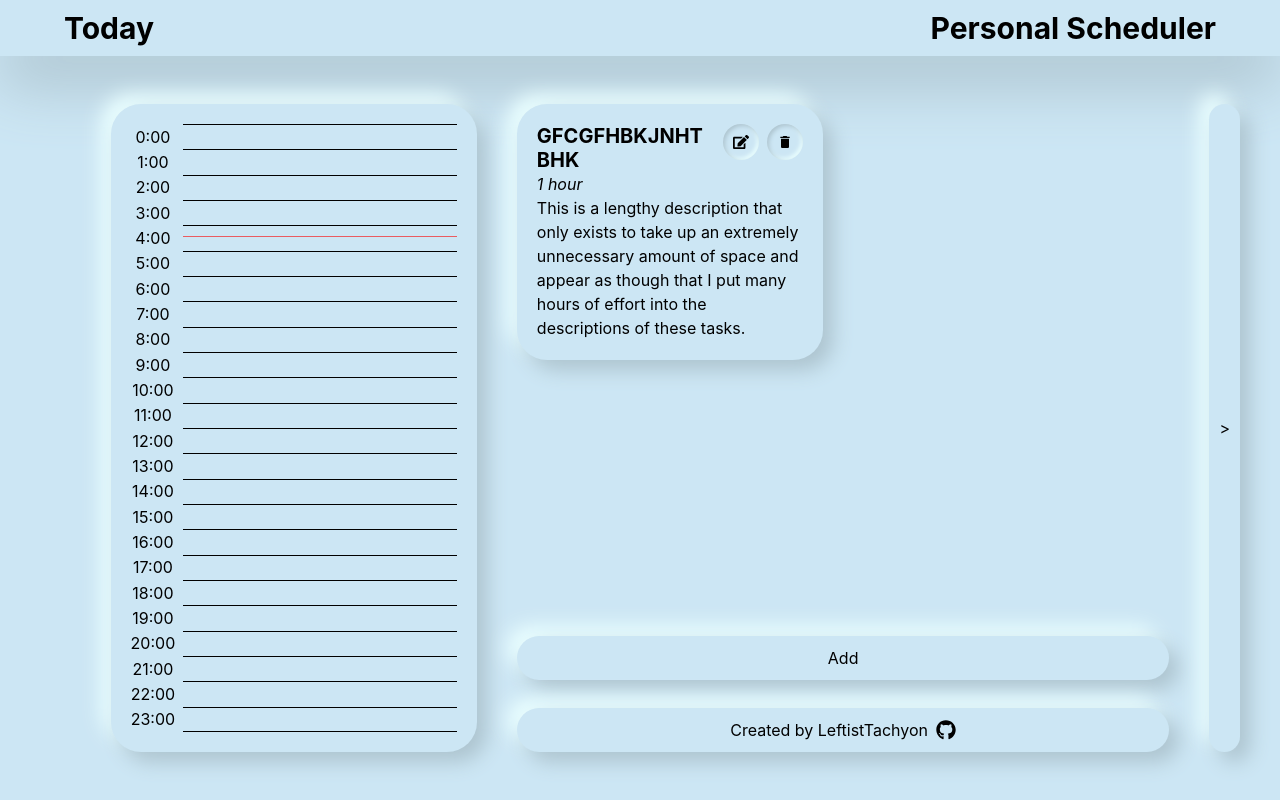
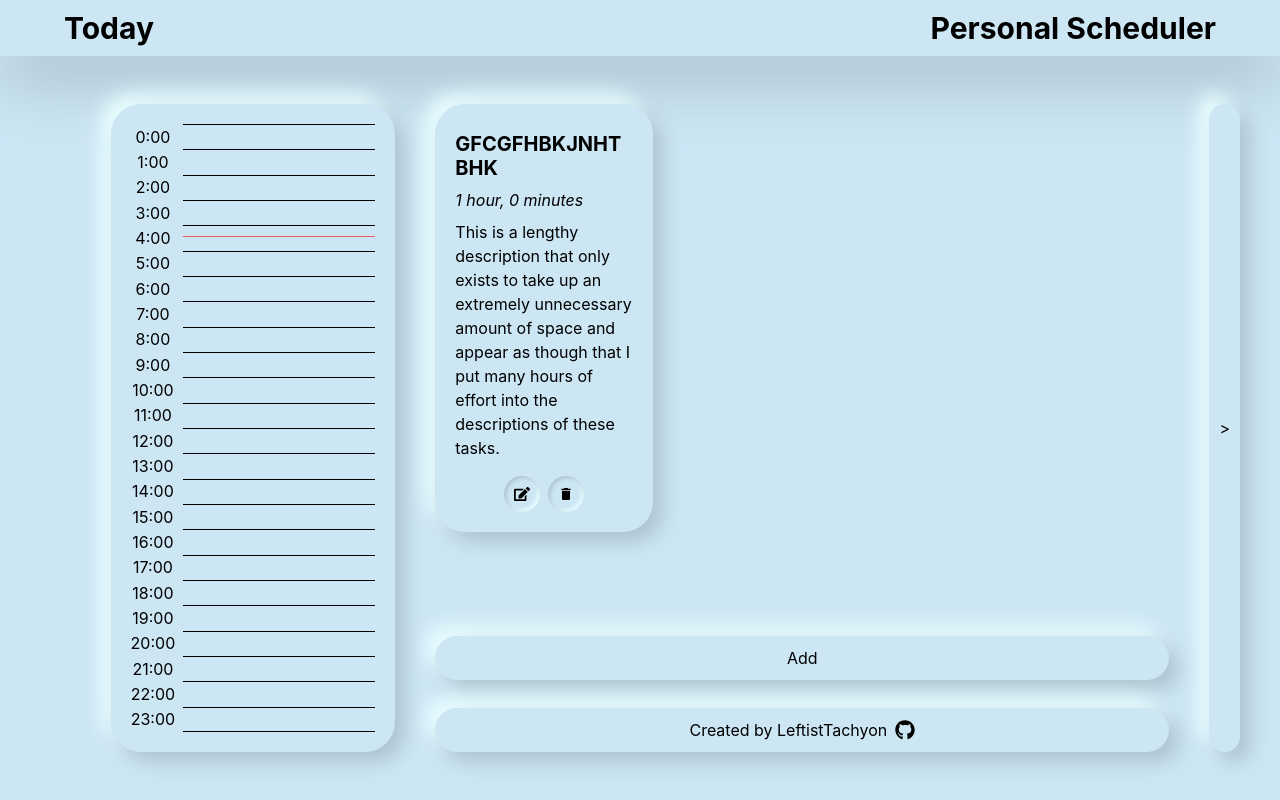
Before and after one commit to LeftistTachyon/personal-scheduler, a Next.js app: page / in a window 1280 px wide. Built offline with nearby package versions, Linux system fonts and the light colour scheme.

Commit message:
Made the cards editable
Also, title change

```diff
--- a/src/config.ts
+++ b/src/config.ts
@@ -8,22 +8,12 @@ type MetaType = {
 };
 
 const META: MetaType = {
-	title: "NextJS ChakraUI Template | Hazim Arafa",
+	title: "Personal Scheduler",
 	lang: "en-us",
-	description:
-		"Boilerplate built to scale containing Typescript + NextJS + ChakraUI + Google Analytics + ESLint + Jest + Styled Components + Icons",
-	url: "https://boilerplate.hazimarafa.tech",
+	description: "A little web app for scheduling your day",
+	url: "http://personal-scheduler.vercel.app/",
 	image: "/logo.png",
-	tags: [
-		"nextjs",
-		"typescript",
-		"chakraui",
-		"google analytics",
-		"eslint",
-		"jest",
-		"styled components",
-		"icons",
-	],
+	tags: ["schedule", "organize", "app"],
 };
 
 export { META };
--- a/src/pages/index.tsx
+++ b/src/pages/index.tsx
@@ -3,20 +3,33 @@ import {
 	BoxProps,
 	Center,
 	Divider,
+	FormControl,
+	FormLabel,
 	Grid,
 	Heading,
+	HStack,
 	Icon,
+	Input,
+	NumberDecrementStepper,
+	NumberIncrementStepper,
+	NumberInput,
+	NumberInputField,
+	NumberInputStepper,
 	SimpleGrid,
 	Stack,
 	StackProps,
 	Text,
+	Textarea,
+	useBoolean,
 	useInterval,
 	VStack,
 } from "@chakra-ui/react";
 import NextChakraLink from "@components/nextChakraLink";
 import { DateTime, Duration } from "luxon";
-import React, { cloneElement, useState } from "react";
-import { FaEdit, FaGithub } from "react-icons/fa";
+import { useLayoutEffect } from "react";
+import { useRef } from "react";
+import { ChangeEvent, cloneElement, useEffect, useState } from "react";
+import { FaCheck, FaEdit, FaGithub } from "react-icons/fa";
 import { MdDelete } from "react-icons/md";
 
 const shownHours: string[] = [
@@ -58,6 +71,9 @@ const todoItems: TodoItemData[] = [
 
 export default function Home() {
 	const [now, setNow] = useState(DateTime.now());
+	useEffect(() => {
+		setNow(DateTime.now());
+	}, []);
 	useInterval(() => {
 		setNow(DateTime.now());
 	}, 60_000);
@@ -70,8 +86,9 @@ export default function Home() {
 			spacing={10}
 			justifySelf="stretch"
 			align="stretch"
+			direction="row"
 			p={10}
-			direction="row"
+			minW="100vw"
 		>
 			<GridItem
 				as="button"
@@ -111,42 +128,17 @@ export default function Home() {
 					/>
 				</Grid>
 			</GridItem>
-			<VStack flex={2} align="stretch" spacing={7}>
+			<VStack flex={{ base: 2, lg: 3 }} align="stretch" spacing={7}>
 				<Box flex={1}>
-					<SimpleGrid columns={2} spacing={10}>
+					<SimpleGrid
+						columns={{ base: 1, lg: 2, xl: 3 }}
+						spacing={10}
+					>
 						{todoItems
 							.filter((item) => !item.isFixed)
 							.map((item) => (
-								<TodoItem data={item} />
+								<TodoItem data={item} key={item.title} />
 							))}
-						{/* <TodoItem
-							title="Test item 1"
-							description="This is a lengthy description that only exists
-								to take up an extremely unnecessary amount of
-								space and appear as though that I put many hours
-								of effort into the descriptions of these tasks."
-						/>
-						<TodoItem
-							title="Test item 1"
-							description="This is a lengthy description that only exists
-								to take up an extremely unnecessary amount of
-								space and appear as though that I put many hours
-								of effort into the descriptions of these tasks."
-						/>
-						<TodoItem
-							title="Test item 1"
-							description="This is a lengthy description that only exists
-								to take up an extremely unnecessary amount of
-								space and appear as though that I put many hours
-								of effort into the descriptions of these tasks."
-						/>
-						<TodoItem
-							title="Test item 3"
-							description="This is a lengthy description that only exists
-								to take up an extremely unnecessary amount of
-								space and appear as though that I put many hours
-								of effort into the descriptions of these tasks."
-						/> */}
 					</SimpleGrid>
 				</Box>
 				<GridItem as="button">
@@ -190,32 +182,116 @@ type TodoItemData = {
 	duration: Duration;
 	startTime?: DateTime;
 };
-type TodoItemProps = BoxProps & { data: TodoItemData };
+type TodoItemProps = StackProps & { data: TodoItemData };
 
 function TodoItem({
-	data: { title, description, duration },
+	data: { title: defaultTitle, description: defaultDescription, duration },
 	...props
 }: TodoItemProps): JSX.Element {
+	const [editing, setEditing] = useBoolean();
+	const [title, setTitle] = useState(defaultTitle);
+	const [description, setDescription] = useState(defaultDescription);
+	const [minutes, setMinutes] = useState(duration.as("minutes"));
+	const textRef = useRef<HTMLTextAreaElement>();
+
+	// useEffect(() => {
+	// 	if (editing) {
+	// 		console.log("Editing", duration.as("hours"));
+	// 		setMinutes(duration.as("minutes"));
+	// 	} else {
+	// 		console.log("Not editing");
+	// 	}
+	// }, [editing]);
+
+	useLayoutEffect(() => {
+		if (editing) {
+			textRef.current.style.height = "auto";
+			textRef.current.style.height = textRef.current.scrollHeight + "px";
+		}
+	}, [editing]);
+
+	function updateTextareaHeight(e: ChangeEvent<HTMLTextAreaElement>) {
+		e.target.style.height = "auto";
+		e.target.style.height = e.target.scrollHeight + "px";
+	}
+
 	return (
-		<Box
+		<VStack
 			p={5}
 			rounded={30}
 			bg="primary"
 			boxShadow="10px 10px 20px #adc4cf, -10px -10px 20px #ebffff"
+			overflow="hidden"
+			align="stretch"
 			{...props}
 		>
-			<Stack direction="row" float="right" pl={4}>
-				<InsetButton>
-					<Icon as={FaEdit} boxSize={4} />
+			{editing ? (
+				<FormControl>
+					<Heading size="md">
+						<Input
+							value={title}
+							onChange={(e) => setTitle(e.target.value)}
+							fontWeight="inherit"
+							fontSize="inherit"
+							variant="flushed"
+						/>
+					</Heading>
+					<HStack>
+						<NumberInput
+							defaultValue={0}
+							min={0}
+							value={minutes}
+							variant="flushed"
+							onChange={(str) => {
+								if (str?.length) setMinutes(Number(str));
+							}}
+						>
+							<NumberInputField id="minutes" />
+							<NumberInputStepper>
+								<NumberIncrementStepper />
+								<NumberDecrementStepper />
+							</NumberInputStepper>
+						</NumberInput>
+						<FormLabel htmlFor="minutes">
+							<Text as="i" fontWeight="normal">
+								minutes
+							</Text>
+						</FormLabel>
+					</HStack>
+					<Text>
+						<Textarea
+							value={description}
+							onInput={updateTextareaHeight}
+							onChange={(e) => setDescription(e.target.value)}
+							variant="flushed"
+							lineHeight="inherit"
+							resize="none"
+							overflow="hidden"
+							ref={textRef}
+						/>
+					</Text>
+				</FormControl>
+			) : (
+				<Stack maxW="100%" py={2}>
+					<Heading size="md">{title}</Heading>
+					<Text as="i">
+						{Duration.fromObject({
+							hours: Math.floor(minutes / 60),
+							minutes: minutes % 60 ?? null,
+						}).toHuman()}
+					</Text>
+					<Text>{description}</Text>
+				</Stack>
+			)}
+			<Stack direction="row" justify="center">
+				<InsetButton onClick={setEditing.toggle}>
+					<Icon as={editing ? FaCheck : FaEdit} boxSize={4} />
 				</InsetButton>
 				<InsetButton>
 					<Icon as={MdDelete} boxSize={4} />
 				</InsetButton>
 			</Stack>
-			<Heading size="md">{title}</Heading>
-			<Text as="i">{duration.toHuman()}</Text>
-			<Text>{description}</Text>
-		</Box>
+		</VStack>
 	);
 }
 
```
